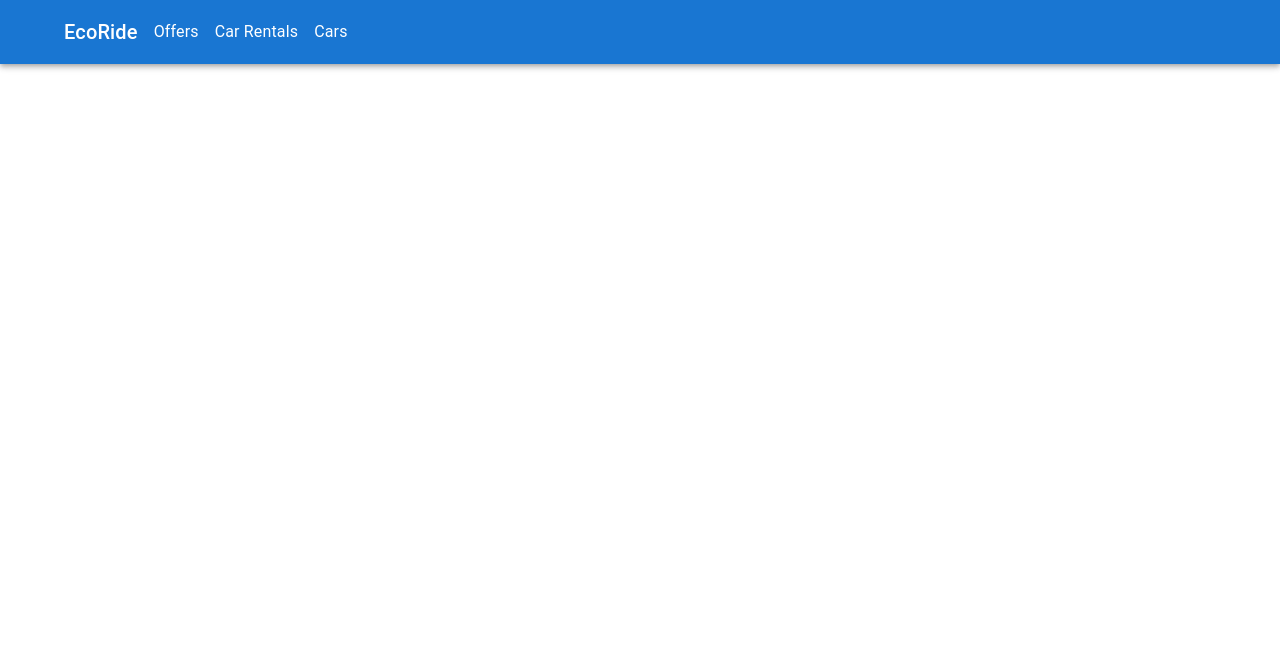
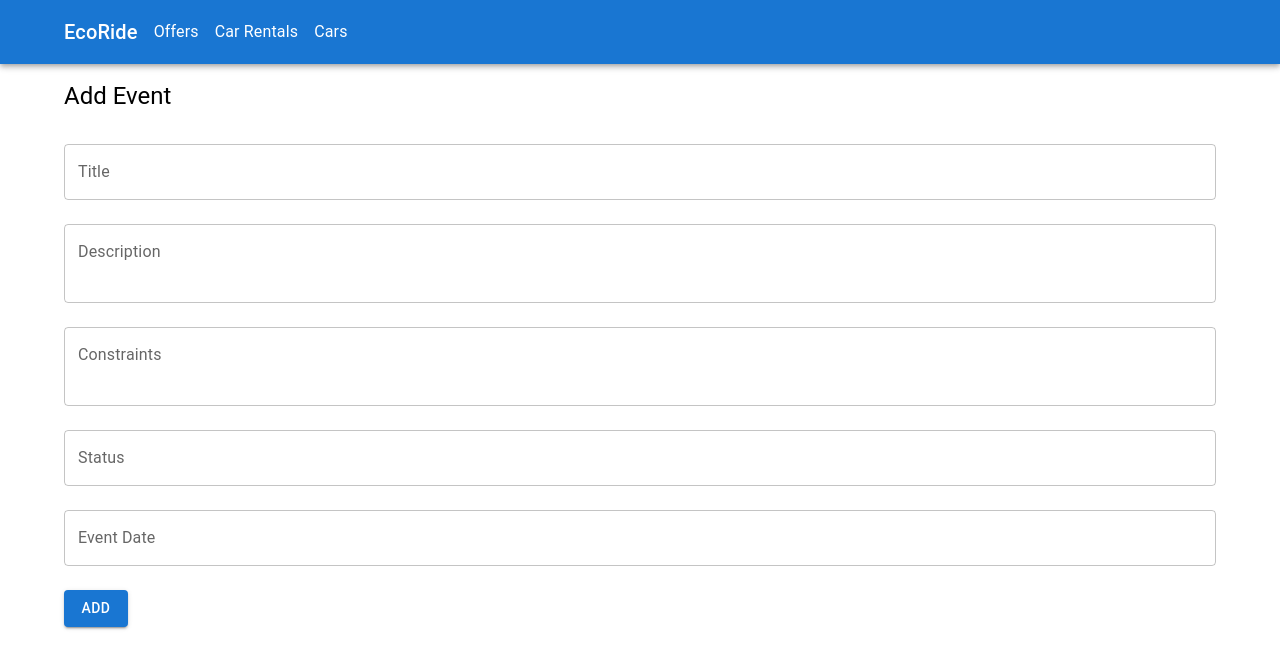
Before and after one commit to Cynniiee/FSDP, a React (Vite) app in the folder client/: page /addevent in a window 1280 px wide. Shown: the top 668 px of the page. Built offline with nearby package versions, Linux system fonts and the light colour scheme.

Commit message:
offers 2 july

```diff
--- a/client/src/App.jsx
+++ b/client/src/App.jsx
@@ -10,6 +10,9 @@ import CarRentals from './pages/CarRentals';
 import Cars from './pages/Cars';
 import AddCar from './pages/AddCar';
 import EditCar from './pages/EditCar';
+
+import Events from './pages/Events';
+import AddEvent from './pages/AddEvent';
 
 
 function App() {
@@ -31,7 +34,7 @@ function App() {
       </AppBar>
       <Container>
         <Routes>
-          <Route path={"/"}  />
+          <Route path={"/"} />
           <Route path={"/offers"} element={<Offers />} />
           <Route path={"/addOffers"} element={<AddOffers />} />
           <Route path={"/editOffers/:id"} element={<EditOffers />} />
@@ -43,6 +46,10 @@ function App() {
           <Route path={"/cars"} element={<Cars />} />
           <Route path={"/addcar"} element={<AddCar />} />
           <Route path={"/editcar/:id"} element={<EditCar />} />
+
+          <Route path={"/"} element={<Events />} />
+          <Route path={"/events"} element={<Events />} />
+          <Route path={"/addevent"} element={<AddEvent />} />
         </Routes>
       </Container>
     </Router>
--- /dev/null
+++ b/client/src/pages/AddEvent.jsx
@@ -0,0 +1,102 @@
+import React from 'react'
+import { Box, Typography, TextField, Button } from '@mui/material';
+import { useFormik } from 'formik';
+import * as yup from 'yup';
+import http from '../http';
+import { useNavigate } from 'react-router-dom';
+
+function AddEvent() {
+  const navigate = useNavigate();
+  const formik = useFormik({
+    initialValues: {
+      title: "",
+      description: "",
+      constraints: "",
+      status: "",
+      evdate: ""
+    },
+    validationSchema: yup.object({
+      title: yup.string().trim()
+        .min(3, 'Title must be at least 3 characters')
+        .max(100, 'Title must be at most 100 characters')
+        .required('Title is required'),
+      description: yup.string().trim()
+        .min(3, 'Description must be at least 3 characters')
+        .max(500, 'Description must be at most 500 characters')
+        .required('Description is required'),
+      constraints: yup.string().trim()
+        .min(3, 'Constraints must be at least 3 characters')
+        .max(500, 'Constraints must be at most 500 characters')
+        .required('Constraints are required'),
+      status: yup.boolean()
+        .required('Status is required.'),
+      evdate: yup.date()
+        .required('A date is required.')
+    }),
+    onSubmit: (data) => {
+      data.title = data.title.trim();
+      data.description = data.description.trim();
+      data.constraints = data.constraints.trim();
+      http.post("/event", data)
+        .then((res) => {
+          console.log(res.data)
+          navigate("/events");
+        });
+    }
+  });
+  return (
+    <Box>
+      <Typography variant="h5" sx={{ my: 2 }}>
+        Add Event
+      </Typography>
+      <Box component="form" onSubmit={formik.handleSubmit}>
+        <TextField
+          fullWidth margin="normal" autoComplete="off"
+          label="Title"
+          name="title"
+          value={formik.values.title}
+          onChange={formik.handleChange}
+          error={formik.touched.title && Boolean(formik.errors.title)}
+          helperText={formik.touched.title && formik.errors.title}
+        />
+        <TextField
+          fullWidth margin="normal" autoComplete="off"
+          multiline minRows={2}
+          label="Description"
+          name="description"
+          value={formik.values.description}
+          onChange={formik.handleChange}
+          error={formik.touched.description && Boolean(formik.errors.description)}
+          helperText={formik.touched.description && formik.errors.description}
+        />
+        <TextField
+          fullWidth margin="normal" autoComplete="off"
+          multiline minRows={2}
+          label="Constraints"
+          name="constraints"
+          value={formik.values.constraints}
+          onChange={formik.handleChange}
+          error={formik.touched.constraints && Boolean(formik.errors.constraints)}
+          helperText={formik.touched.constraints && formik.errors.constraints}
+        />
+        <TextField
+          fullWidth margin="normal" autoComplete="off"
+          label="Status"
+          name="status"
+        />
+        <TextField
+          fullWidth margin="normal" autoComplete="off"
+          label="Event Date"
+          name="evdate"
+        />
+        <Box sx={{ mt: 2 }}>
+          <Button variant="contained" type="submit">
+            Add
+          </Button>
+        </Box>
+      </Box>
+    </Box>
+  )
+}
+
+export default AddEvent
--- a/client/src/pages/EditOffers.jsx
+++ b/client/src/pages/EditOffers.jsx
@@ -54,11 +54,13 @@ function EditOffers() {
         onSubmit: (data) => {
             data.brandName = data.brandName.trim();
             data.offerTitle = data.offerTitle.trim();
-            data.numberOfPoints = data.numberOfPoints.trim();
-            http.post("/offers", data)
+            http.put(`/offers/offers/${id}`, data)
                 .then((res) => {
                     console.log(res.data);
                     navigate("/offers");
+                }).catch(function (err) {
+                    // toast.error(`${err.response.data.message}`);
+                    console.log(err);
                 });
         }
     });
@@ -69,7 +71,7 @@ function EditOffers() {
                 Edit Offer
             </Typography>
 
-            <Box component="form">
+            <Box component="form" onSubmit={ formik.handleSubmit }>
                 <TextField
                     fullWidth margin="normal" autoComplete="off"
                     label="Brand Name"
--- /dev/null
+++ b/client/src/pages/Events.jsx
@@ -0,0 +1,101 @@
+import React, { useEffect, useState } from 'react';
+import { Box, Typography, Grid, Card, CardContent, Input, IconButton, Button } from '@mui/material';
+import http from '../http';
+import { AccessTime, Search, Clear } from '@mui/icons-material';
+import dayjs from 'dayjs';
+import global from '../global';
+import { Link } from 'react-router-dom';
+
+function Events() {
+    const [eventList, setEventList] = useState([]);
+    const [search, setSearch] = useState('');
+    const onSearchChange = (e) => {
+        setSearch(e.target.value);
+    };
+    const getEvents = () => {
+        http.get('/event').then((res) => {
+            setEventList(res.data);
+        });
+    };
+    const searchEvents = () => {
+        http.get(`/event?search=${search}`).then((res) => {
+            setEventList(res.data);
+        });
+    };
+    useEffect(() => {
+        getEvents();
+    }, []);
+    const onSearchKeyDown = (e) => {
+        if (e.key === "Enter") {
+            searchEvents();
+        }
+    };
+    const onClickSearch = () => {
+        searchEvents();
+    }
+    const onClickClear = () => {
+        setSearch('');
+        getEvents();
+    }
+    useEffect(() => {
+        http.get('/event').then((res) => {
+            console.log(res.data);
+            setEventList(res.data);
+        });
+    }, []);
+    return (
+        <Box>
+            <Typography variant="h5" sx={{ my: 2 }}>
+                Events
+            </Typography>
+            <Box sx={{ display: 'flex', alignItems: 'center', mb: 2 }}>
+                <Input value={search} placeholder="Search"
+                    onChange={onSearchChange}
+                    onKeyDown={onSearchKeyDown} />
+                <IconButton color="primary"
+                    onClick={onClickSearch}>
+                    <Search />
+                </IconButton>
+                <IconButton color="primary"
+                    onClick={onClickClear}>
+                    <Clear />
+                </IconButton>
+                <Box sx={{ flexGrow: 1 }} />
+                <Link to="/addevent" style={{ textDecoration: 'none' }}>
+                    <Button variant='contained'>
+                        Add
+                    </Button>
+                </Link>
+            </Box>
+            <Grid container spacing={2}>
+                {
+                    eventList.map((event, i) => {
+                        return (
+                            <Grid item xs={12} md={6} lg={4} key={event.id}>
+                                <Card>
+                                    <CardContent>
+                                        <Typography variant="h6" sx={{ mb: 1 }}>
+                                            {event.title}
+                                        </Typography>
+                                        <Box sx={{ display: 'flex', alignItems: 'center', mb: 1 }}
+                                            color="text.secondary">
+                                            <AccessTime sx={{ mr: 1 }} />
+                                            <Typography>
+                                                {dayjs(tutorial.createdAt).format(global.datetimeFormat)}
+                                            </Typography>
+                                        </Box>
+                                        <Typography sx={{ whiteSpace: 'pre-wrap' }}>
+                                            {event.description}
+                                        </Typography>
+                                    </CardContent>
+                                </Card>
+                            </Grid>
+                        );
+                    })
+                }
+            </Grid>
+        </Box>
+    )
+}
+
+export default Events
```
Also changed, not shown: 1 other file (tests, documents, lock files or other folders).
